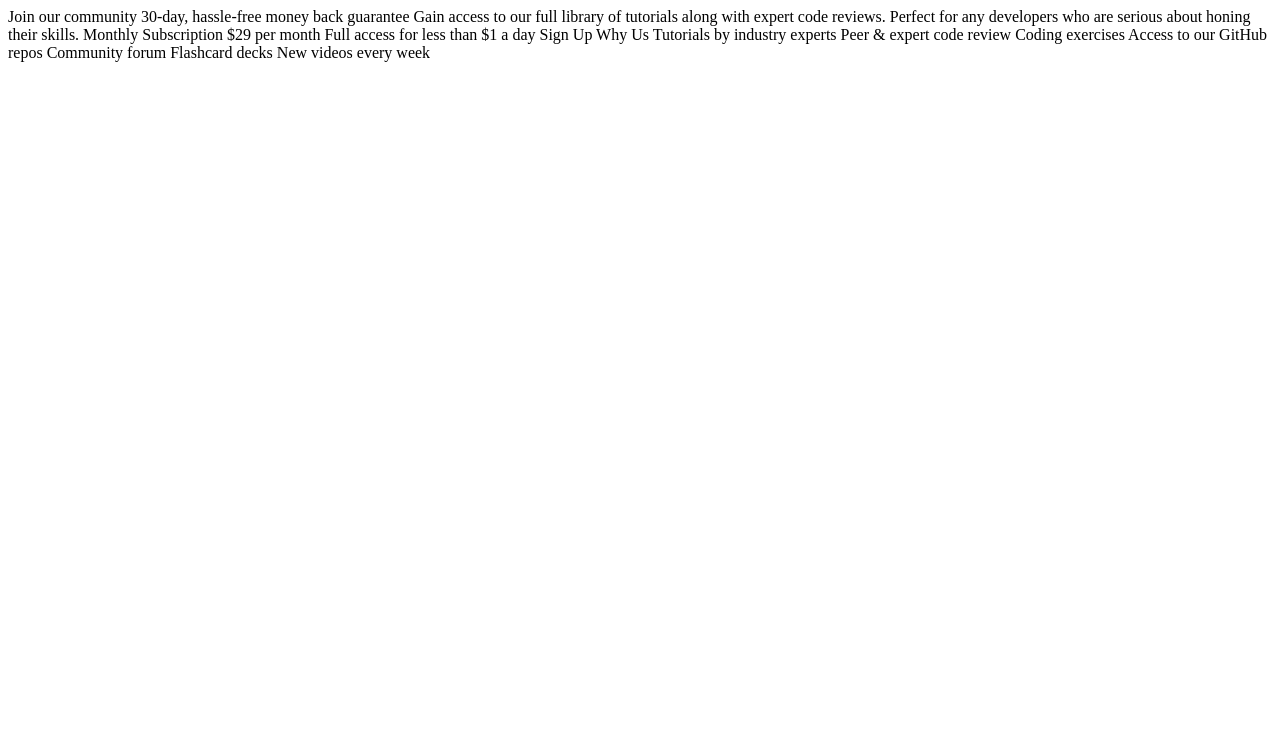
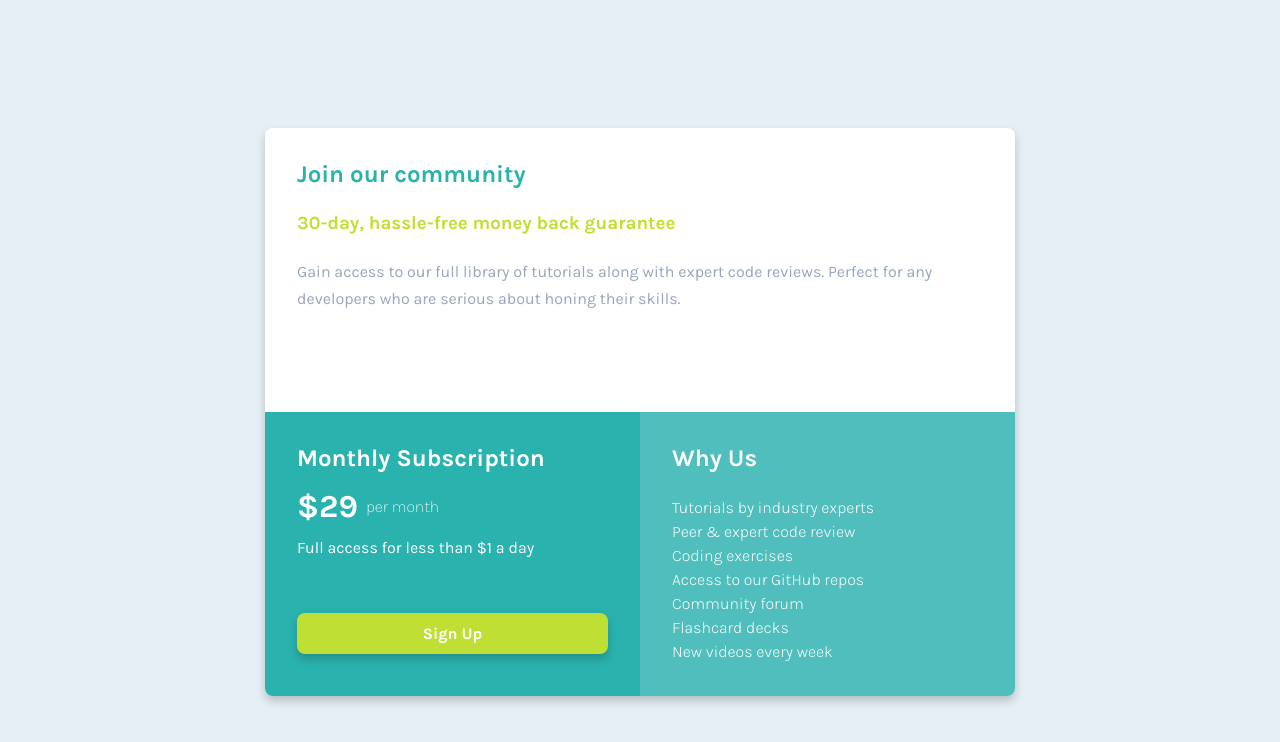
Before and after one commit to khakimbekerkinboev/single-price-grid-component-master, a plain HTML site: page index.html in a window 1280 px wide. Drawn offline with Linux system fonts and the light colour scheme.

Commit message:
final commit

```diff
--- a/index.html
+++ b/index.html
@@ -16,18 +16,50 @@
     <link rel="preconnect" href="https://fonts.googleapis.com" />
     <link rel="preconnect" href="https://fonts.gstatic.com" crossorigin />
     <link
-      href="https://fonts.googleapis.com/css2?family=Karla:wght@400;700&display=swap"
+      href="https://fonts.googleapis.com/css2?family=Karla:wght@100;200;300;400;700&display=swap"
       rel="stylesheet"
     />
+
     <link rel="stylesheet" href="./styles.css" />
   </head>
   <body>
-    Join our community 30-day, hassle-free money back guarantee Gain access to
-    our full library of tutorials along with expert code reviews. Perfect for
-    any developers who are serious about honing their skills. Monthly
-    Subscription &dollar;29 per month Full access for less than &dollar;1 a day
-    Sign Up Why Us Tutorials by industry experts Peer &amp; expert code review
-    Coding exercises Access to our GitHub repos Community forum Flashcard decks
-    New videos every week
+    <section class="hero">
+      <div class="section-center">
+        <!--card 1-->
+        <div class="card card-1">
+          <h2>Join our community</h2>
+          <h3>30-day, hassle-free money back guarantee</h3>
+          <p>
+            Gain access to our full library of tutorials along with expert code
+            reviews. Perfect for any developers who are serious about honing
+            their skills.
+          </p>
+        </div>
+        <!--end of card 1-->
+        <!--card 2-->
+        <div class="card card-2">
+          <h2>Monthly Subscription</h2>
+          <div class="container">
+            <h3>&dollar;29</h3>
+            <p>per month</p>
+          </div>
+          <p>Full access for less than &dollar;1 a day</p>
+          <a href="#" class="btn">sign up</a>
+        </div>
+        <!--end of card 2-->
+        <!--card 3-->
+        <div class="card card-3">
+          <h1>Why Us</h1>
+          <p>Tutorials by industry experts</p>
+          <p>Peer &amp; expert code review</p>
+          <p>Coding exercises</p>
+          <p>Access to our GitHub repos</p>
+          <p>Community forum</p>
+          <p>Flashcard decks</p>
+          <p>New videos every week</p>
+        </div>
+        <!--end of card 3-->
+      </div>
+    </section>
   </body>
 </html>
--- a/styles.css
+++ b/styles.css
@@ -0,0 +1,133 @@
+* {
+  margin: 0;
+  padding: 0;
+  box-sizing: border-box;
+}
+:root {
+  --Cyan: hsl(179, 62%, 43%);
+  --Bright-Yellow: hsl(71, 73%, 54%);
+  --Light-Gray: hsl(204, 43%, 93%);
+  --Grayish-Blue: hsl(218, 22%, 67%);
+}
+body {
+  font-size: 16px;
+  font-family: "Karla", sans-serif;
+}
+
+.hero {
+  width: 100vw;
+  height: auto;
+  background: hsl(204, 43%, 93%);
+  display: flex;
+  justify-content: center;
+  align-items: center;
+}
+.section-center {
+  max-width: 375px;
+  margin: 5rem auto;
+  box-shadow: 0 5px 10px rgba(0, 0, 0, 0.2);
+  border-radius: 0.5rem;
+}
+.card-1 {
+  background: white;
+  border-top-left-radius: 0.5rem;
+  border-top-right-radius: 0.5rem;
+  padding: 2rem;
+}
+.card-1 h2 {
+  color: var(--Cyan);
+}
+.card-1 h3 {
+  color: var(--Bright-Yellow);
+  margin: 1.5rem auto;
+}
+.card-1 p {
+  color: var(--Grayish-Blue);
+  line-height: 1.7rem;
+}
+.card-2 {
+  background: var(--Cyan);
+  padding: 2rem;
+}
+.card-2 h2 {
+  color: white;
+  margin-bottom: 1rem;
+}
+.container {
+  color: white;
+  display: flex;
+  align-items: center;
+  margin-bottom: 0.8rem;
+}
+.card-2 .container h3 {
+  color: white;
+  font-weight: 700;
+  margin-right: 0.5rem;
+  font-size: 2rem;
+}
+.card-2 .container p {
+  font-weight: 200;
+}
+
+.card-2 p {
+  color: white;
+}
+.btn {
+  display: block;
+  margin-top: 1.5rem;
+  padding-top: 0.7rem;
+  padding-bottom: 0.7rem;
+  text-align: center;
+  color: white;
+  text-decoration: none;
+  background: hsl(71, 73%, 54%);
+  border-radius: 0.5rem;
+  text-transform: capitalize;
+  font-weight: 700;
+  box-shadow: 0 5px 10px rgba(0, 0, 0, 0.2);
+}
+.card-3 {
+  padding: 2rem;
+  border-bottom-left-radius: 0.5rem;
+  border-bottom-right-radius: 0.5rem;
+  background: var(--Cyan);
+  opacity: 0.8;
+  color: white;
+}
+.card-3 h1 {
+  margin-bottom: 1.5rem;
+}
+.card-3 p {
+  line-height: 1.5rem;
+  font-weight: 300;
+}
+@media screen and (min-width: 992px) {
+  .hero {
+    height: 100%;
+  }
+  .section-center {
+    max-width: 750px;
+    display: grid;
+    grid-template-columns: 1fr 1fr;
+    grid-template-rows: 1fr 1fr;
+    grid-template-areas: "a a" "b c";
+    margin: 8rem auto;
+  }
+  .card {
+    height: auto;
+  }
+  .card-1 {
+    grid-area: a;
+  }
+  .card-2 {
+    grid-area: b;
+    border-bottom-left-radius: 0.5rem;
+  }
+  .card-3 {
+    grid-area: c;
+    border-bottom-left-radius: unset;
+  }
+  .btn {
+    margin-top: 3.5rem;
+  }
+}
```
